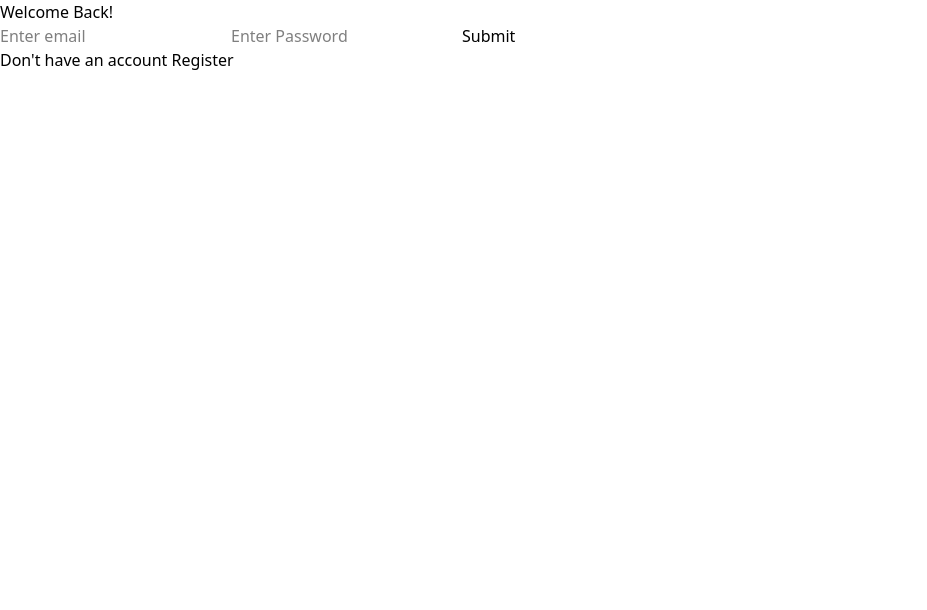
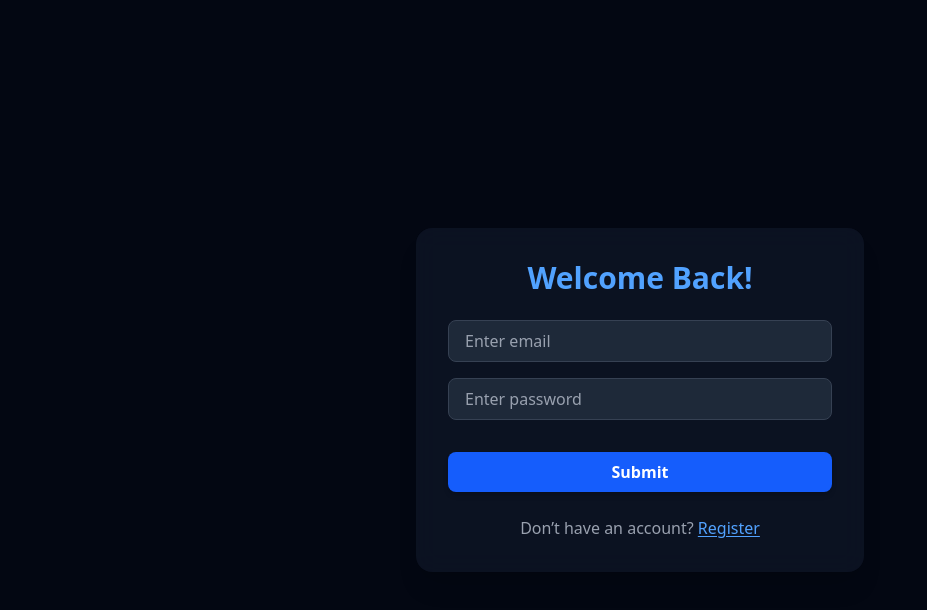
Before and after one commit to utkarsh-saxena271/notra, a React app in the folder frontend/: page / in a window 1280 px wide. Shown: the top 610 px of the page, without its empty margins (0-927 px from the left). Built offline with nearby package versions, Linux system fonts and the light colour scheme; the HTML template or start-up script is replaced by a standard one.

Commit message:
added styles

```diff
--- a/frontend/src/Pages/Login.jsx
+++ b/frontend/src/Pages/Login.jsx
@@ -11,31 +11,68 @@ const Login = () => {
     register,
     reset,
     handleSubmit,
-        formState: {errors}
+    formState: { errors }
   } = useForm()
+
   const submitHandler = (data) => {
     console.log(data)
-        try{
+    try {
       dispatch(loginUser(data))
-            reset();
+      reset()
       navigate('/dashboard')
-        }catch(err){
+    } catch (err) {
       console.log(err)
     }
   }
-  return(
+
+  return (
+    <div className="min-h-screen flex flex-col justify-center items-center bg-gray-950 text-white px-4">
+      <div className="bg-gray-900/70 backdrop-blur-md p-8 rounded-2xl shadow-xl w-full max-w-md">
+        <h1 className="text-3xl font-bold text-center mb-6 text-blue-400">Welcome Back!</h1>
+
+        <form onSubmit={handleSubmit(submitHandler)} className="flex flex-col gap-4">
           <div>
-        <h1>Welcome Back!</h1>
-    <form onSubmit={handleSubmit(submitHandler)}>
             <input
-        {...register("email",{required:"email is required"})}
-        type="email" placeholder='Enter email'/>
+              {...register('email', { required: 'Email is required' })}
+              type="email"
+              placeholder="Enter email"
+              className="w-full px-4 py-2 rounded-lg bg-gray-800 border border-gray-700 text-white placeholder-gray-400 focus:outline-none focus:ring-2 focus:ring-blue-500 transition-all duration-200"
+            />
+            {errors.email && (
+              <p className="text-sm text-red-500 mt-1">{errors.email.message}</p>
+            )}
+          </div>
+
+          <div>
             <input
-        {...register("password",{required:"password is required"})}
-        type="text" placeholder='Enter Password' />
-        <button>Submit</button>
+              {...register('password', { required: 'Password is required' })}
+              type="password"
+              placeholder="Enter password"
+              className="w-full px-4 py-2 rounded-lg bg-gray-800 border border-gray-700 text-white placeholder-gray-400 focus:outline-none focus:ring-2 focus:ring-blue-500 transition-all duration-200"
+            />
+            {errors.password && (
+              <p className="text-sm text-red-500 mt-1">{errors.password.message}</p>
+            )}
+          </div>
+
+          <button
+            type="submit"
+            className="mt-4 w-full py-2 rounded-lg bg-blue-600 hover:bg-blue-700 text-white font-semibold shadow-md hover:shadow-lg transition-all duration-200"
+          >
+            Submit
+          </button>
         </form>
-    <p>Don't have an account <NavLink to={'/signup'}>Register</NavLink></p>
+
+        <p className="mt-6 text-center text-gray-400">
+          Don’t have an account?{' '}
+          <NavLink
+            to="/signup"
+            className="text-blue-400 hover:text-blue-300 underline underline-offset-2 transition-colors"
+          >
+            Register
+          </NavLink>
+        </p>
+      </div>
     </div>
   )
 }
```
Lines whose indentation alone changed are shown as unchanged.
